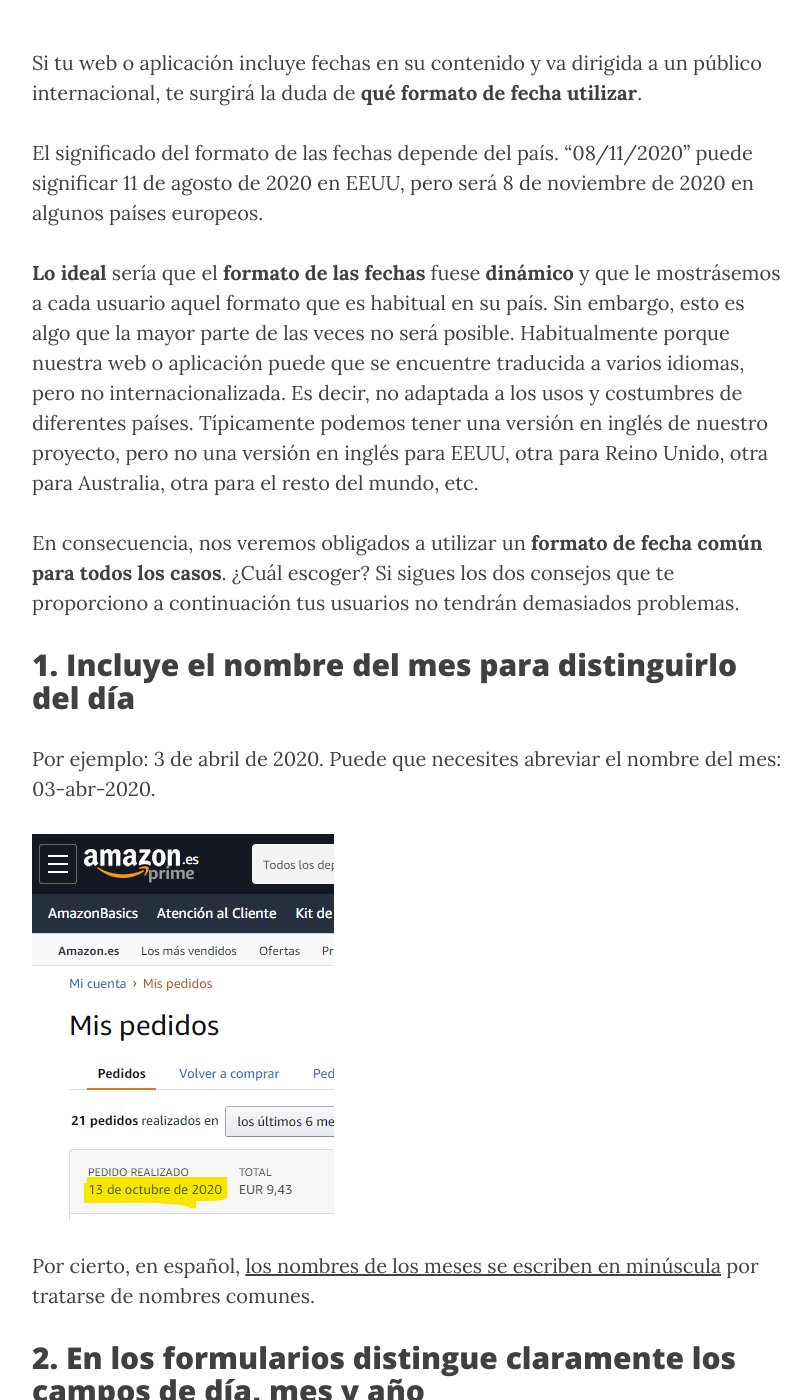
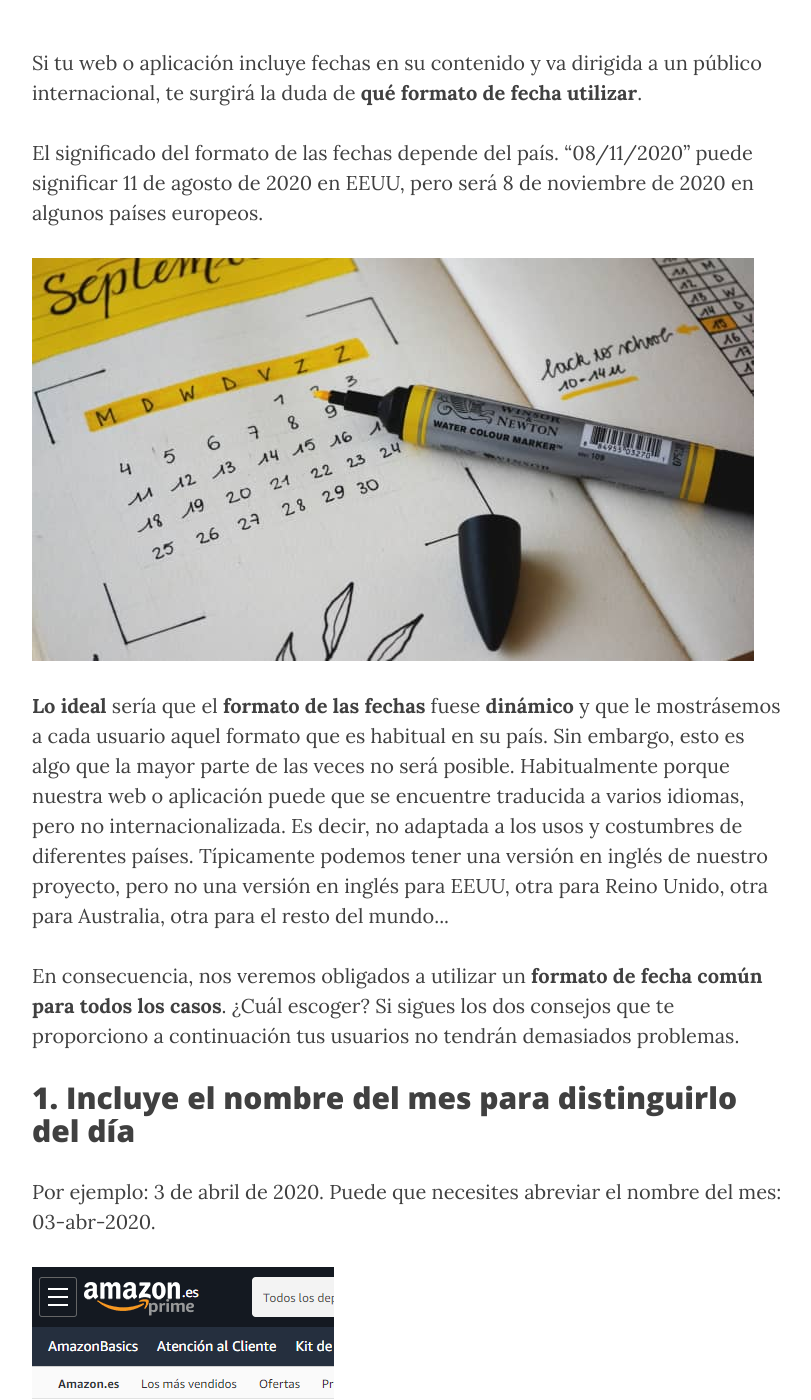
Before and after one commit to aunitz/beta, a Jekyll site: the page built from _posts/2020-10-18-internacionalizar-fechas.markdown, in a window 1280 px wide and 1400 px high, scrolled down 508 px. Shown: the whole window, without its empty margins (233-1044 px from the left). Built offline with Jekyll 4.4.1, drawn with Linux system fonts in a browser that asks for light colours; nearby versions of some CDN libraries; some of the changed text lies outside the part shown.

Commit message:
refactor: mejoras en redacción y añadida nueva imagen

```diff
--- a/_posts/2020-10-18-internacionalizar-fechas.markdown
+++ b/_posts/2020-10-18-internacionalizar-fechas.markdown
@@ -12,7 +12,9 @@
 
 <p>El significado del formato de las fechas depende del país. “08/11/2020” puede significar 11 de agosto de 2020 en EEUU, pero será 8 de noviembre de 2020 en algunos países europeos.</p>
 
-<p><strong>Lo ideal</strong> sería que el <strong>formato de las fechas</strong> fuese <strong>dinámico</strong> y que le mostrásemos a cada usuario aquel formato que es habitual en su país. Sin embargo, esto es algo que la mayor parte de las veces no será posible. Habitualmente porque nuestra web o aplicación puede que se encuentre traducida a varios idiomas, pero no internacionalizada. Es decir, no adaptada a los usos y costumbres de diferentes países. Típicamente podemos tener una versión en inglés de nuestro proyecto, pero no una versión en inglés para EEUU, otra para Reino Unido, otra para Australia, otra para el resto del mundo, etc.</p>
+<p><img src="{{ site.baseurl }}/img/internacionalizar-fechas-00.jpg" alt=""></p>
+
+<p><strong>Lo ideal</strong> sería que el <strong>formato de las fechas</strong> fuese <strong>dinámico</strong> y que le mostrásemos a cada usuario aquel formato que es habitual en su país. Sin embargo, esto es algo que la mayor parte de las veces no será posible. Habitualmente porque nuestra web o aplicación puede que se encuentre traducida a varios idiomas, pero no internacionalizada. Es decir, no adaptada a los usos y costumbres de diferentes países. Típicamente podemos tener una versión en inglés de nuestro proyecto, pero no una versión en inglés para EEUU, otra para Reino Unido, otra para Australia, otra para el resto del mundo...</p>
 
 <p>En consecuencia, nos veremos obligados a utilizar un <strong>formato de fecha común para todos los casos</strong>. ¿Cuál escoger? Si sigues los dos consejos que te proporciono a continuación tus usuarios no tendrán demasiados problemas.</p>
 
@@ -40,7 +42,7 @@
 
 <p><a href="https://www.w3.org/QA/Tips/iso-date" target="_blank" rel="noopener">Existe un formato internacional definido por ISO</a> (ISO 8601) para representar las fechas en formato numérico. Es el siguiente: AAAA-MM-DD. Donde AAAA es el año, MM es el mes (representado siempre con dos dígitos) y DD el día (representado siempre con dos dígitos).</p>
 
-<p>Este formato ISO tiene el inconveniente de que no resulta amigable para el usuario. Ya que no es el formato habitual de casi ningún país.</p>
+<p>Este formato ISO tiene el inconveniente de que <strong>no resulta amigable para el usuario</strong>. Ya que no es el formato habitual de casi ningún país.</p>
 
 <h3>Inconvenientes de escribir el nombre del mes</h3>
 
```
Also changed, not shown: img/internacionalizar-fechas-00.jpg (added).
